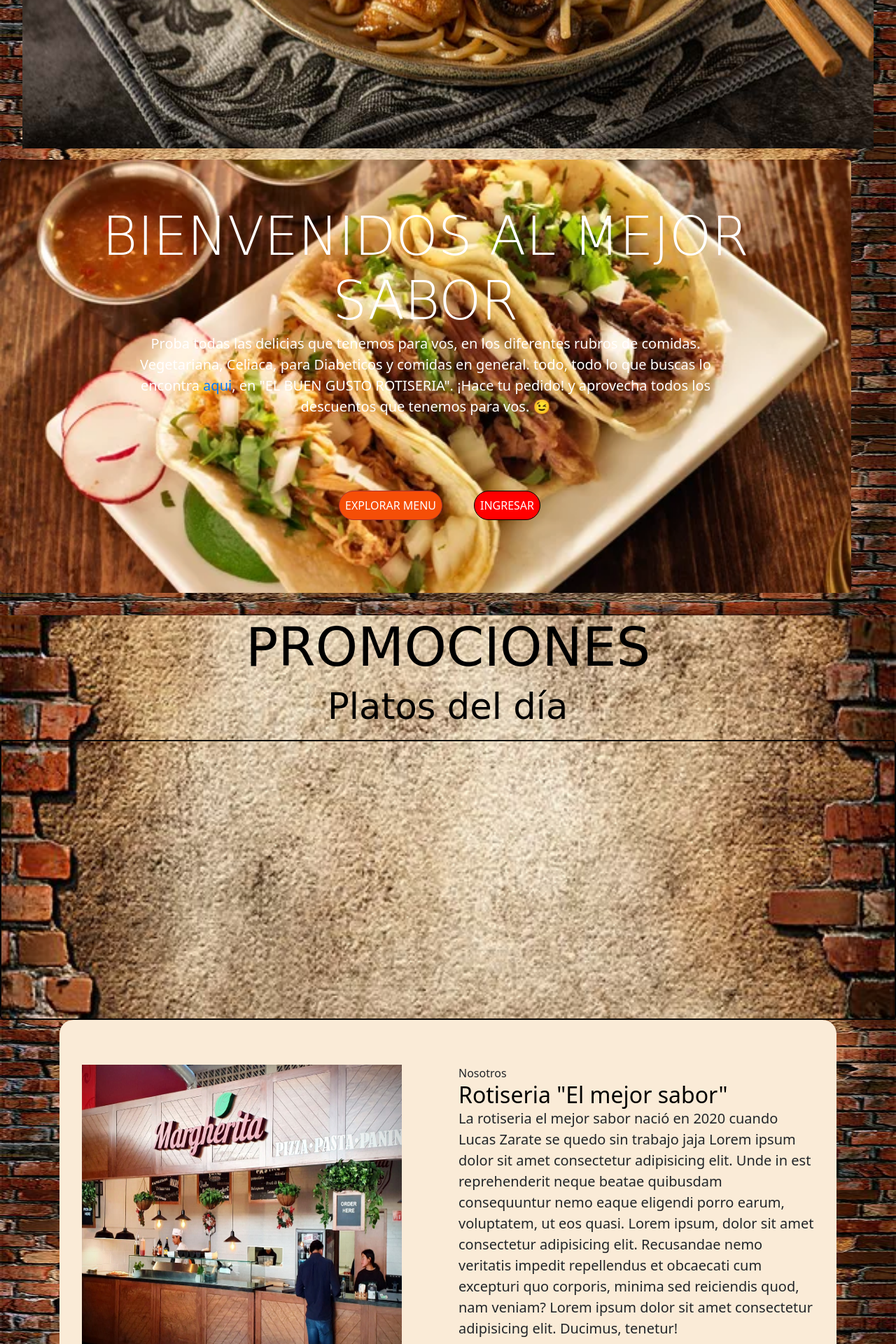
After one commit to JuarezDanielPoman/Rotiseria, a Django app: page /Pedido/promociones in a window 1280 px wide. The commit adds this page. Shown: the part 1200-3120 px from the top of the page at 70% size. Run offline with Django 4.2, Linux system fonts and the light colour scheme; data that the repository does not hold is empty; some libraries are stand-ins or nearby versions; some web fonts are replaced.

Commit message:
Promociones

```diff
--- a/Laboratorio/Rotiseria/Rotiseria/configuraciones_locales.py
+++ b/Laboratorio/Rotiseria/Rotiseria/configuraciones_locales.py
@@ -5,6 +5,6 @@ DATABASES = {
 'ENGINE': 'django.db.backends.postgresql',
 'NAME': 'rotiseria2',
 'USER': 'postgres',
-'PASSWORD': 'homero74',
+'PASSWORD': 'danieljuarez2021',
 }
 }
--- /dev/null
+++ b/Laboratorio/Rotiseria/apps/Pedido/templates/pedido/promociones.html
@@ -0,0 +1,87 @@
+{% extends "base/base.html" %}
+{% block titulo %}Promociones{% endblock %}
+{% block contenido %}
+{% load static %}
+
+<div class="slider">
+    <ul>
+        <li><img src="{% static 'assets/1.png' %}" alt=""></li>
+        <li><img src="{% static 'assets/2.png' %}" alt=""></li>
+        <li><img src="{% static 'assets/3.png' %}" alt=""></li>
+        <li><img src="{% static 'assets/4.jpg' %}" alt=""></li>
+    </ul>
+</div>
+
+<div id="presentacion" class="jumbotron bg-jumbotron d-flex flex-column justify-content-center align-items-center text-white text-center">
+
+        <h1 class="display-3 text-capitalize w-70 titulo-promociones ">BIENVENIDOS AL MEJOR SABOR</h1>
+        <p class="lead w-75 titulo-presentacion ">Proba todas las delicias que tenemos para vos, en los diferentes rubros de comidas. Vegetariana, Celiaca, para Diabeticos y comidas en general.
+                    todo, todo lo que buscas lo encontra <a href="#">aqui</a>, en "EL BUEN GUSTO ROTISERIA".
+                    ¡Hace tu pedido! y aprovecha todos los descuentos que tenemos para vos. &#128521
+                </p>
+        <hr class="my-4 bg-dark">
+
+        <div class="row">
+            <div class="col-md-auto">
+                <a id="explorar" class="boton-explorar hvr-wobble-vertical" href="#menu-tarjeta" role="button">Explorar menu</a>
+                <a class="boton-registrar hvr-pulse-grow" data-toggle="modal" data-target="#ventanaModalLogin" href="#" role="button">Ingresar</a>
+            </div>
+        </div>
+</div>
+    <!-- Seccion de Platos  -->
+    <div class="contenedor">
+
+        <section id="menu-tarjeta" style="background-image: url('../assets/fondocuerporotiseria.jpg'); background-size: 100%; padding: auto; margin: 0px;">
+
+            <!-- Titulp de Seccion -->
+            <div class="text-center mb-3">
+                <h2 class="hvr-grow-shadow titulo-promociones mb-2">PROMOCIONES</h2><br>
+                <h3 class="hvr-float-shadow titulo-platos">Platos del día</h3>
+            </div>
+
+            <!-- Tarjetas de promociones -->
+
+            <!-- fila -->
+            <div class="tarjeta-rest hvr-glow">
+                {% for p in platos %}
+                    <div class="wrap-text_tarjeta-rest">
+                        <h3 class="titulo_tarjeta text-center">{{p.nombre_plato}} </h3>
+                        <p>¡Hecha para que la disfrutes con mucho sabor!
+                            <div class="cta-wrap_tarjeta-rest">
+                                <div class="precio_tarjeta-rest">
+                                    <span class="hvr-glow">${{p.precio_plato}}</span>
+                                </div>
+                            </div>
+                        </p>
+                        <div class="botones-tarjeta">
+                            <a class="btn btn-success hvr-grow agregar-carrito" data-id="{{p.codigo_plato}}"> <i class="fa-solid fa-cart-plus"></i> Añadir</a>
+                            <button class="btn btn-info hvr-grow" data-toggle="modal" data-target="#ventanaModalInfo"><i class="icono-plus fa-thin fa-plus"></i></button>
+                        </div>
+                    </div>
+                {% endfor %}
+
+            </div>
+        </section>
+
+
+
+        <!-- Jumbotron acerca de -->
+    <div class="container mt-10">
+        <div class="jumbotron"id="acerca-de-roti" >
+            <div class="row">
+                <div class="col-md-6 img">
+                    <img class="img-jumbutrom" src="{% static 'assets/jumbotrom.jpg' %}" alt="">
+                </div>
+                <div class="col-md-6">
+                    <span class="nosotros">Nosotros</span>
+                    <!-- <h1 class="display-4 h4-jumbotron">¿Quienes somos?</h1> -->
+                    <h2>Rotiseria "El mejor sabor"</h2>
+                    <p class="lead">La rotiseria el mejor sabor nació en 2020 cuando Lucas Zarate se quedo sin trabajo jaja Lorem ipsum dolor sit amet consectetur adipisicing elit. Unde in est reprehenderit neque beatae quibusdam consequuntur nemo eaque eligendi porro earum, voluptatem, ut eos quasi. Lorem ipsum, dolor sit amet consectetur adipisicing elit. Recusandae nemo veritatis impedit repellendus et obcaecati cum excepturi quo corporis, minima sed reiciendis quod, nam veniam? Lorem ipsum dolor sit amet consectetur adipisicing elit. Ducimus, tenetur!</p>
+                    <hr class="my-4 bg-dark">
+                </div>
+            </div>
+        </div>
+    </div>
+
+    </div>
+{% endblock %}
--- a/Laboratorio/Rotiseria/apps/Pedido/url.py
+++ b/Laboratorio/Rotiseria/apps/Pedido/url.py
@@ -1,11 +1,13 @@
+from django import views
 from django.urls import path
 from django.urls.resolvers import URLPattern
 
-from apps.Pedido.views import creacion_menu
+from apps.Pedido.views import creacion_menu, promociones
 
 
 app_name='Pedido'
 
 urlpatterns=[
 path('RegistroDeMenu',creacion_menu,name='RegistroDeClientes'),
+path('promociones',promociones, name="promociones")
 ]
--- a/Laboratorio/Rotiseria/apps/Pedido/views.py
+++ b/Laboratorio/Rotiseria/apps/Pedido/views.py
@@ -3,6 +3,7 @@ from pyexpat.errors import messages
 from django.shortcuts import redirect, render
 
 from apps.Pedido.forms import PlatoForm
+from apps.Pedido.models import Plato
 
 # Create your views here.
 
@@ -17,3 +18,7 @@ def creacion_menu(request):
     else:
         plato_form = PlatoForm(prefix='menu')
     return render(request,'Pedido/RegistroDeMenu.html',{'plato_form': plato_form})
+
+def promociones(request):
+    lista_platos = Plato.objects.all()
+    return render(request,'Pedido/promociones.html',{'platos': lista_platos})
--- a/Laboratorio/Rotiseria/apps/Usuario/forms.py
+++ b/Laboratorio/Rotiseria/apps/Usuario/forms.py
@@ -1,4 +1,4 @@
-from ast import pattern
+
 import email
 from email.policy import default
 from multiprocessing import context
--- a/Laboratorio/Rotiseria/static/css/tarjeta.css
+++ b/Laboratorio/Rotiseria/static/css/tarjeta.css
@@ -23,13 +23,6 @@
     font-size:6vw
 }
 
-.titulo-presentacion{
-    /* font-family: 'Blaka Ink', cursive;*/
-    font-family: 'Permanent Marker', cursive;
-    /* font-size: 85px; */
-    font-size:2vw;
-    color:rgb(255, 0, 0);
-}
 .titulo-platos{
     font-family: 'Bungee Spice', cursive;
     font-family: 'Dancing Script', cursive;
@@ -59,13 +52,9 @@ a{
     display: flex;
     align-items: end;
     border: 2px solid rgb(7, 7, 7);
-    background: url(../assets/despensa.jpg) center;
-    background-size: cover;
 }
 
-.img-tarjeta{
-   display: none; /*es para que no se vea la img, xq ya enta de fondo*/
-}
+
 .titulo_tarjeta{
     color: #fff;
 }
@@ -117,6 +106,7 @@ a{
     border-radius:50%;
 }
 
+
 .botones-tarjeta .btn-success{
     /*BOTON AÑADIR AL CARRITO*/
     float: right;
@@ -128,6 +118,11 @@ a{
     text-decoration: none; /*decoración texto*/
     text-transform: uppercase; /*capitalización texto*/
     border-radius: 8px;/* bordes redondos */
+}
+
+.img-tarjeta{
+    background: url(../assets/despensa.jpg) center;
+    background-size: cover;
 }
 
 @media (max-width:1024px){
```
Also changed, not shown: Laboratorio/Rotiseria/apps/Usuario/views.py (line endings or trailing spaces).
